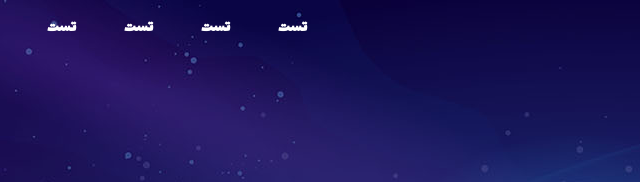
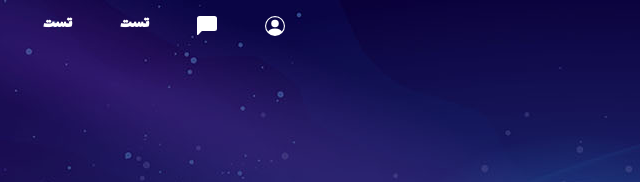
Before and after one commit to Omid444422/simple_home_page, a website: page src/index.html in a window 1280 px wide. Shown: the top 182 px of the page, 41-681 px from the left. Drawn offline with nearby package versions, Linux system fonts and the light colour scheme.

Commit message:
headers a tags bug fixed

```diff
--- a/src/index.html
+++ b/src/index.html
@@ -23,16 +23,21 @@
             </a>
           </div>
 
-          <div class="col-10 p-2">
+          <div class="col-10 p-1">
             <ul class="list-unstyled d-none d-lg-flex justify-content-lg-end">
               <li class="me-5">
                 <a class="nav-item rounded-cicle" href="#"
-                  ><strong>تست</strong></a
+                  ><strong><svg xmlns="http://www.w3.org/2000/svg" width="20" height="20" fill="currentColor" class="bi bi-person-circle" viewBox="0 0 16 16">
+                    <path d="M11 6a3 3 0 1 1-6 0 3 3 0 0 1 6 0z"/>
+                    <path fill-rule="evenodd" d="M0 8a8 8 0 1 1 16 0A8 8 0 0 1 0 8zm8-7a7 7 0 0 0-5.468 11.37C3.242 11.226 4.805 10 8 10s4.757 1.225 5.468 2.37A7 7 0 0 0 8 1z"/>
+                  </svg></strong></a
                 >
               </li>
               <li class="me-5">
                 <a class="nav-item rounded-cicle" href="#"
-                  ><strong>تست</strong></a
+                  ><strong><svg xmlns="http://www.w3.org/2000/svg" width="20" height="20" fill="currentColor" class="bi bi-chat-left-fill" viewBox="0 0 16 16">
+                    <path d="M2 0a2 2 0 0 0-2 2v12.793a.5.5 0 0 0 .854.353l2.853-2.853A1 1 0 0 1 4.414 12H14a2 2 0 0 0 2-2V2a2 2 0 0 0-2-2H2z"/>
+                  </svg></strong></a
                 >
               </li>
               <li class="me-5">
```
Also changed, not shown: src/sass/main.scss (line endings or trailing spaces).
